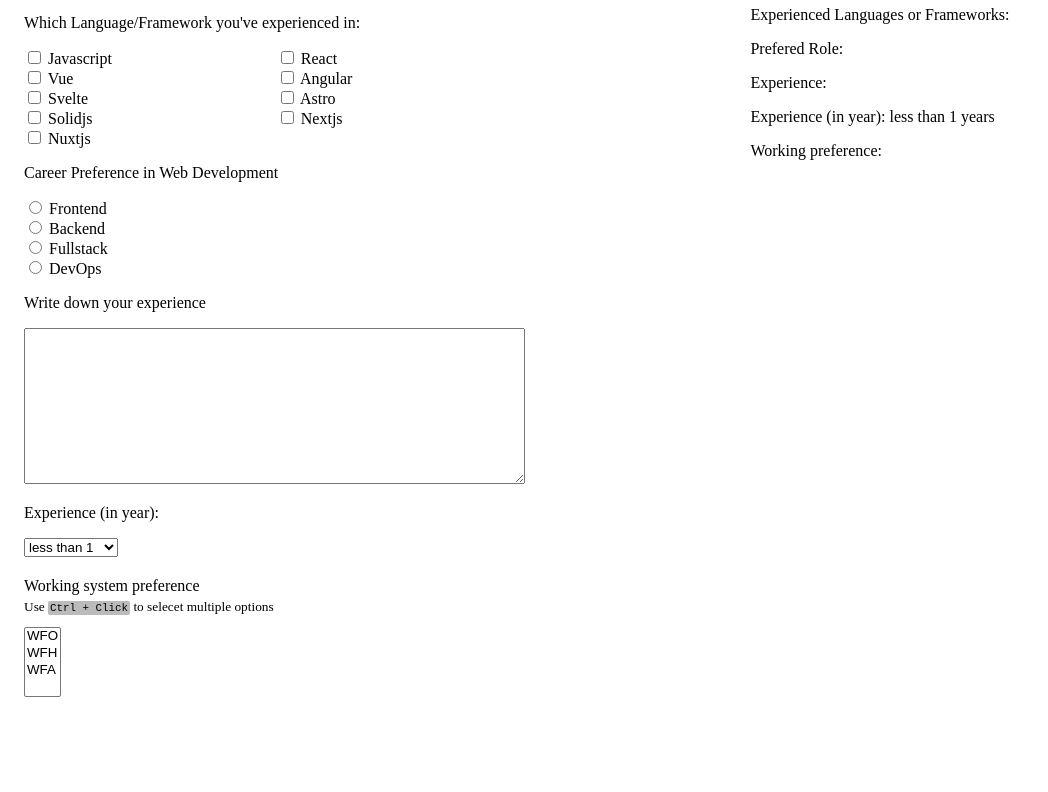
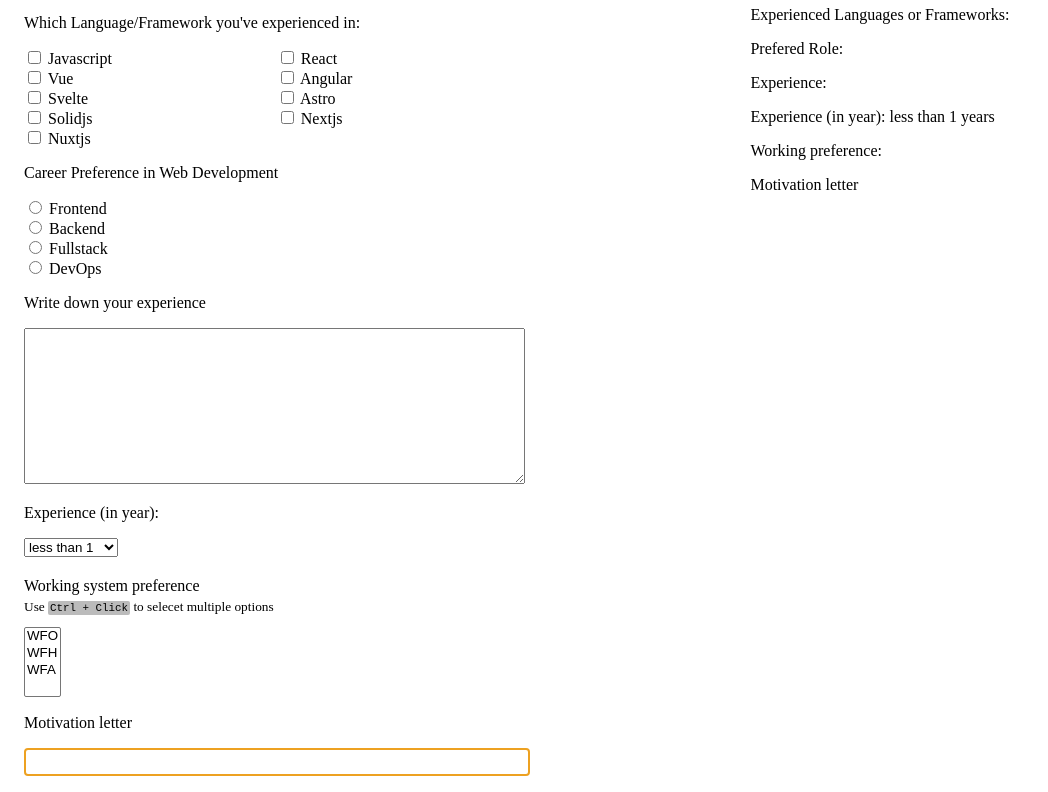
Before and after one commit to anangkf/svelte-playground, a SvelteKit app: page /bindings in a window 1280 px wide. Shown: the part 245-1037 px from the top of the page, without its empty margins (0-1048 px from the left). Before the commit the page ends 951 px from the top, so only its background shows below. Built offline with nearby package versions, Linux system fonts and the light colour scheme.

Commit message:
bindings: contenteditable bindings

```diff
--- a/src/routes/bindings/+page.svelte
+++ b/src/routes/bindings/+page.svelte
@@ -25,6 +25,7 @@
   let value = '';
   let year;
   let workPrefs = [];
+  let html = '';
 
 </script>
 
@@ -88,6 +89,15 @@
         <option value="WFH">WFH</option>
         <option value="WFA">WFA</option>
       </select>
+      <!-- Elements with a contenteditable="true" attribute support textContent and innerHTML bindings -->
+      <p>Motivation letter</p>
+      <div
+        class="content-editable"
+        contenteditable="true"
+        bind:innerHTML={html}
+      >
+
+      </div>
     </form>
 
     <aside class="content">
@@ -105,6 +115,8 @@
       <p>{value}</p>
       <p>Experience (in year): {year} years</p>
       <p>Working preference: {workPrefs.join(', ')}</p>
+      <p>Motivation letter</p>
+      <p>{@html html}</p>
     </aside>
   </section>
 </main>
@@ -144,4 +156,11 @@
   .multiple{
     margin: 12px 0;
   }
+  .content-editable{
+    border: 2px solid #eda121;
+    border-radius: 4px;
+    margin: 8px 0;
+    height: max-content;
+    padding: 3px;
+  }
 </style>
```
